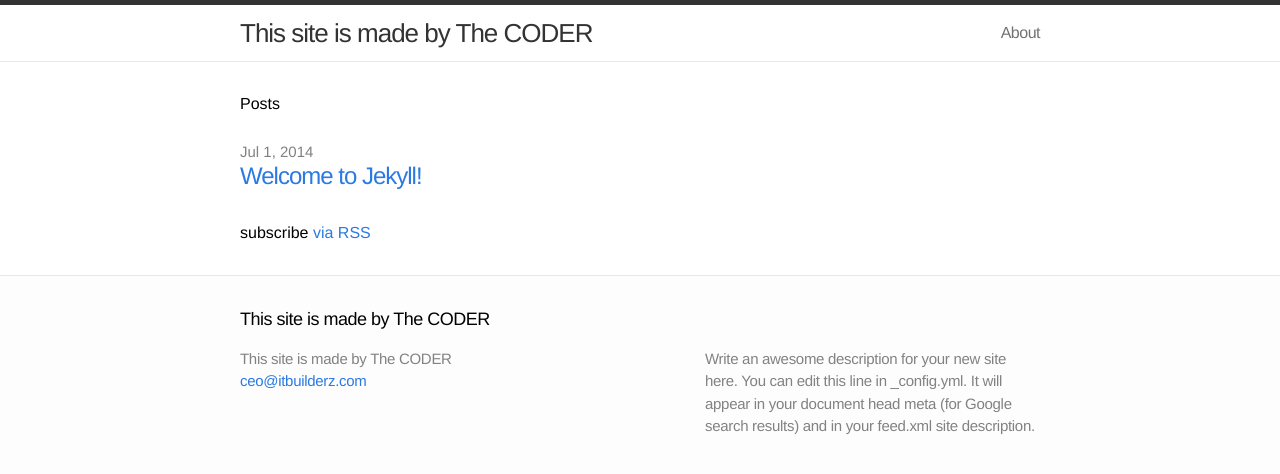
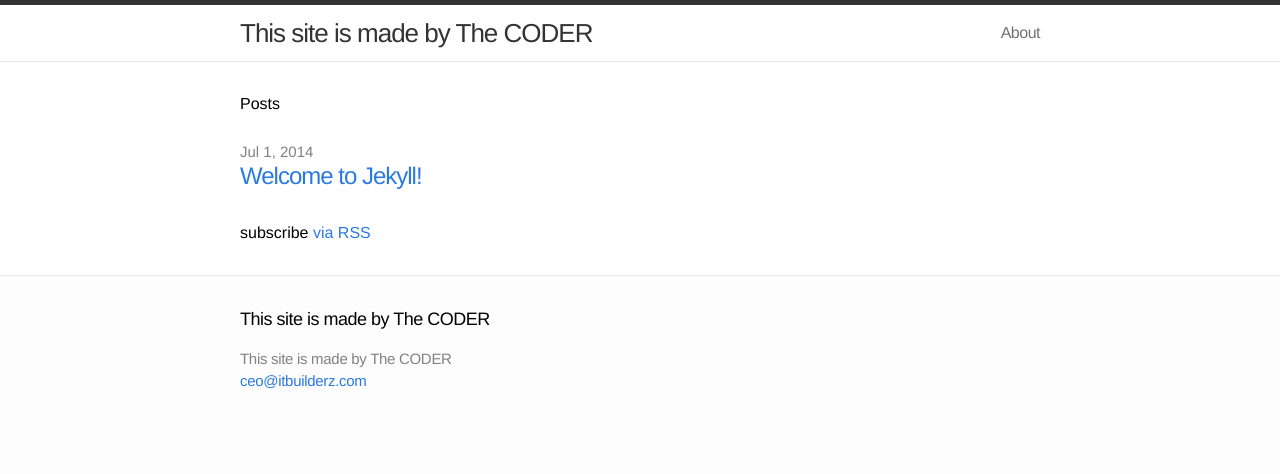
Before and after one commit to ralphguzz/shutter, a Jekyll site: the page built from index.html, in a window 1280 px wide. Shown: the top 474 px of the page. Built offline with Jekyll 4.4.1, drawn with Linux system fonts in a browser that asks for light colours.

Commit message:
Update _config.yml

```diff
--- a/_config.yml
+++ b/_config.yml
@@ -1,7 +1,7 @@
 # Site settings
 title: This site is made by The CODER
 email: ceo@itbuilderz.com
-description: "Write an awesome description for your new site here. You can edit this line in _config.yml. It will appear in your document head meta (for Google search results) and in your feed.xml site description."
+description: ""
 baseurl: ""
 url: "http://yourdomain.com"
 
```
